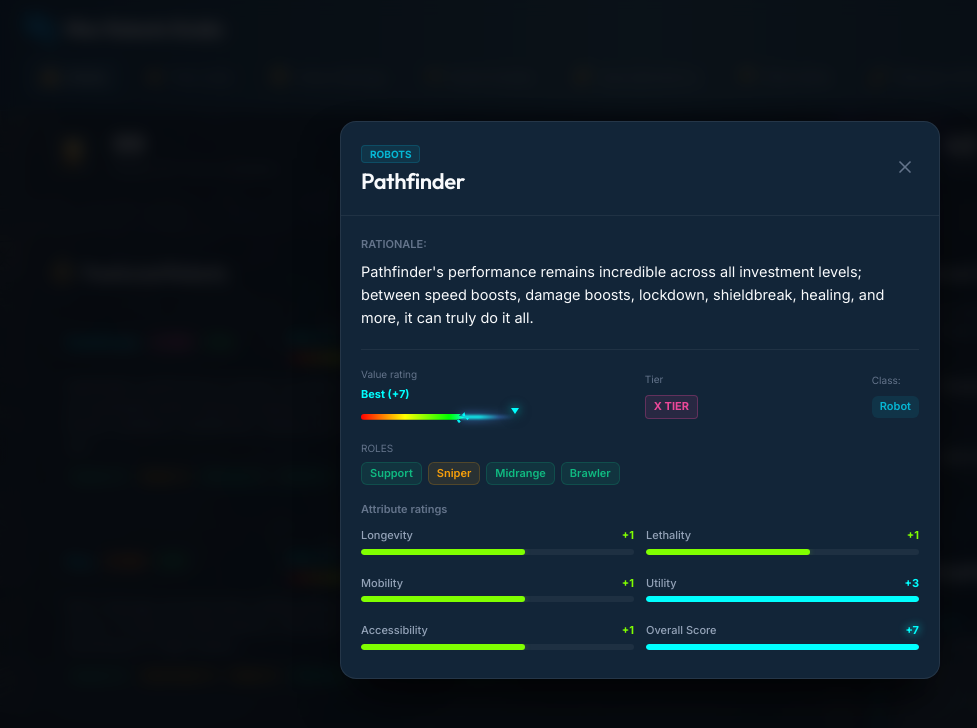
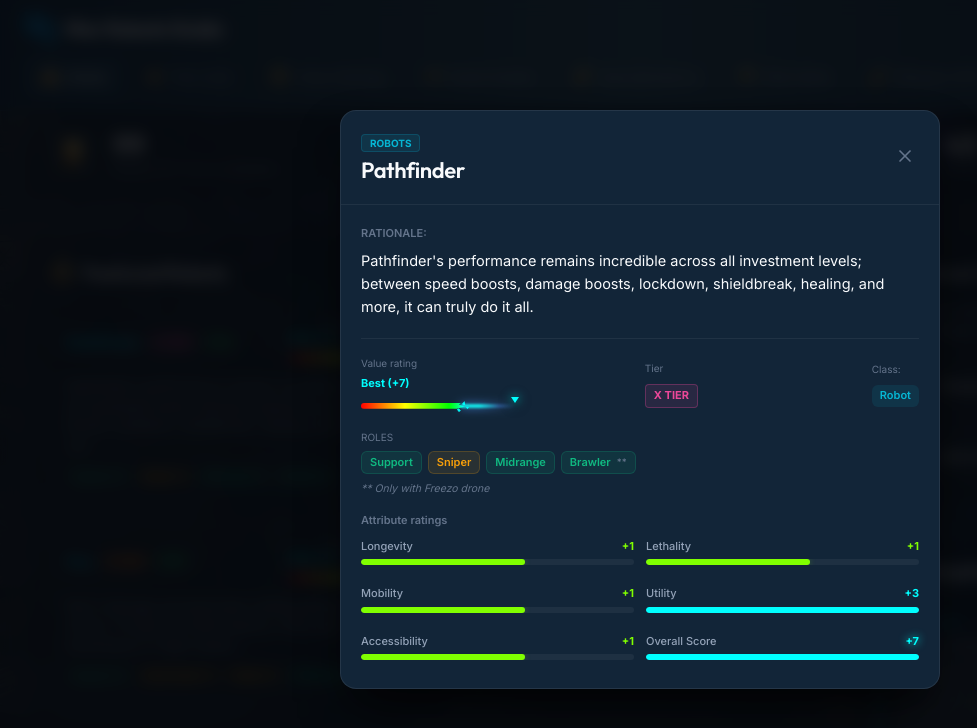
Before and after one commit to War-Robots-Guide/website, a React (Vite) app: page / in a window 1280 px wide. Both pictures are taken after a click on the button 232 px from the left and 885 px from the top of the page. Shown: the part 485-1213 px from the top of the page, without its empty margins (0-977 px from the left). Built offline with nearby package versions, Linux system fonts and the light colour scheme.

Commit message:
fix(robots): show footnotes and explanations in card and detail modal views

```diff
--- a/src/components/common/DetailModal.jsx
+++ b/src/components/common/DetailModal.jsx
@@ -5,7 +5,7 @@ import weaponsDpsData from '../../data/weapons_dps.json';
 import robotGuideData from '../../data/robot_guide.json';
 import { RatingBar } from './RatingBar';
 import { ScoreMeter } from './ScoreMeter';
-import { getTierForName } from '../../utils/tierLookup';
+import { getTierForName, getFootnoteText } from '../../utils/tierLookup';
 
 // Pre-compute lookup data outside the component to avoid recreating it on every render.
 const weaponsList = weaponsDpsData ? Object.values(weaponsDpsData).flat() : [];
@@ -190,13 +190,34 @@ export function DetailModal({ selectedItem, onClose }) {
                       <div style={{ display: 'flex', flexWrap: 'wrap', gap: '6px' }}>
                         {rob.roles.map(role => {
                           if (role.type === 'none') return null;
+                          const tooltipText = getFootnoteText(role.footnote, robotGuideData?.footnotes);
                           return (
-                            <span key={role.role} className={`role-badge ${role.type}`} style={{ display: 'inline-flex', padding: '2px 8px' }}>
+                            <span
+                              key={role.role}
+                              className={`role-badge ${role.type}`}
+                              style={{ display: 'inline-flex', padding: '2px 8px', alignItems: 'center' }}
+                              title={tooltipText}
+                            >
                               {role.role}
+                              {role.footnote && <sup style={{ color: 'var(--text-muted)', marginLeft: '2px' }}>{role.footnote}</sup>}
                             </span>
                           );
                         })}
                       </div>
+                      {rob.roles.some(r => r.footnote) && (
+                        <div style={{ display: 'flex', flexDirection: 'column', gap: '2px', marginTop: '8px' }}>
+                          {rob.roles
+                            .filter(r => r.footnote)
+                            .map(r => {
+                              const fText = getFootnoteText(r.footnote, robotGuideData?.footnotes);
+                              return (
+                                <span key={r.role} style={{ fontSize: '10.5px', color: 'var(--text-muted)', fontStyle: 'italic', lineHeight: 1.3 }}>
+                                  {r.footnote} {fText.replace(/^\*+/, '').trim()}
+                                </span>
+                              );
+                            })}
+                        </div>
+                      )}
                     </div>
                   )}
                   <span style={{ fontSize: '11px', color: 'var(--text-muted)', fontWeight: 600, display: 'block', marginBottom: '8px' }}>Attribute ratings</span>
@@ -251,13 +272,34 @@ export function DetailModal({ selectedItem, onClose }) {
                       <div style={{ display: 'flex', flexWrap: 'wrap', gap: '6px' }}>
                         {titan.roles.map(role => {
                           if (role.type === 'none') return null;
+                          const tooltipText = getFootnoteText(role.footnote, robotGuideData?.footnotes);
                           return (
-                            <span key={role.role} className={`role-badge ${role.type}`} style={{ display: 'inline-flex', padding: '2px 8px' }}>
+                            <span
+                              key={role.role}
+                              className={`role-badge ${role.type}`}
+                              style={{ display: 'inline-flex', padding: '2px 8px', alignItems: 'center' }}
+                              title={tooltipText}
+                            >
                               {role.role}
+                              {role.footnote && <sup style={{ color: 'var(--text-muted)', marginLeft: '2px' }}>{role.footnote}</sup>}
                             </span>
                           );
                         })}
                       </div>
+                      {titan.roles.some(r => r.footnote) && (
+                        <div style={{ display: 'flex', flexDirection: 'column', gap: '2px', marginTop: '8px' }}>
+                          {titan.roles
+                            .filter(r => r.footnote)
+                            .map(r => {
+                              const fText = getFootnoteText(r.footnote, robotGuideData?.footnotes);
+                              return (
+                                <span key={r.role} style={{ fontSize: '10.5px', color: 'var(--text-muted)', fontStyle: 'italic', lineHeight: 1.3 }}>
+                                  {r.footnote} {fText.replace(/^\*+/, '').trim()}
+                                </span>
+                              );
+                            })}
+                        </div>
+                      )}
                     </div>
                   )}
                   <span style={{ fontSize: '11px', color: 'var(--text-muted)', fontWeight: 600, display: 'block', marginBottom: '8px' }}>Attribute ratings</span>
--- a/src/components/robots/RobotCard.jsx
+++ b/src/components/robots/RobotCard.jsx
@@ -1,6 +1,6 @@
 import { RatingBar } from '../common/RatingBar';
 import { ScoreMeter } from '../common/ScoreMeter';
-import { getTierForName } from '../../utils/tierLookup';
+import { getTierForName, getFootnoteText } from '../../utils/tierLookup';
 
 export function RobotCard({ robot, onClick, robotGuideData }) {
   const tier = getTierForName(robot.name, 'Robots');
@@ -58,24 +58,41 @@ export function RobotCard({ robot, onClick, robotGuideData }) {
 
       {/* Roles Badges */}
       {robot.roles && robot.roles.length > 0 && (
-        <div className="robot-roles">
+        <div className="robot-roles" style={{ display: 'block' }}>
+          <div style={{ display: 'flex', flexWrap: 'wrap', gap: '6px' }}>
             {robot.roles.map(role => {
-            const tooltipText = role.footnote ? robotGuideData?.footnotes?.[parseInt(role.footnote) - 1] || role.footnote : '';
+              const tooltipText = getFootnoteText(role.footnote, robotGuideData?.footnotes);
               return (
                 <span
                   className={`role-badge ${role.type}`}
                   key={role.role}
                   title={tooltipText}
+                  style={{ display: 'inline-flex', alignItems: 'center' }}
                 >
                   {role.role}
                   {role.type === 'primary' && ' (Primary)'}
                   {role.type === 'secondary' && ' (Secondary)'}
-                {role.footnote && <sup style={{ color: 'var(--text-muted)', marginLeft: '2px' }}>*</sup>}
+                  {role.footnote && <sup style={{ color: 'var(--text-muted)', marginLeft: '2px' }}>{role.footnote}</sup>}
+                </span>
+              );
+            })}
+          </div>
+          {robot.roles.some(r => r.footnote) && (
+            <div style={{ display: 'flex', flexDirection: 'column', gap: '2px', marginTop: '8px' }}>
+              {robot.roles
+                .filter(r => r.footnote)
+                .map(r => {
+                  const fText = getFootnoteText(r.footnote, robotGuideData?.footnotes);
+                  return (
+                    <span key={r.role} style={{ fontSize: '10.5px', color: 'var(--text-muted)', fontStyle: 'italic', lineHeight: 1.3 }}>
+                      {r.footnote} {fText.replace(/^\*+/, '').trim()}
                     </span>
                   );
                 })}
             </div>
           )}
         </div>
+      )}
+    </div>
   );
 }
--- a/src/utils/tierLookup.js
+++ b/src/utils/tierLookup.js
@@ -71,3 +71,16 @@ export const getDescriptionForName = (name, category) => {
 
   return '';
 };
+
+export const getFootnoteText = (footnote, footnotesData) => {
+  if (!footnote) return '';
+  if (!footnotesData) return footnote;
+  if (/^\d+$/.test(footnote)) {
+    const idx = parseInt(footnote, 10) - 1;
+    return footnotesData[idx] || footnote;
+  }
+  return footnotesData.find(f => {
+    const prefix = f.match(/^\*+/)?.[0] || '';
+    return prefix === footnote;
+  }) || footnote;
+};
```
Also changed, not shown: 1 other file (tests, documents, lock files or other folders). Lines whose indentation alone changed are shown as unchanged.
